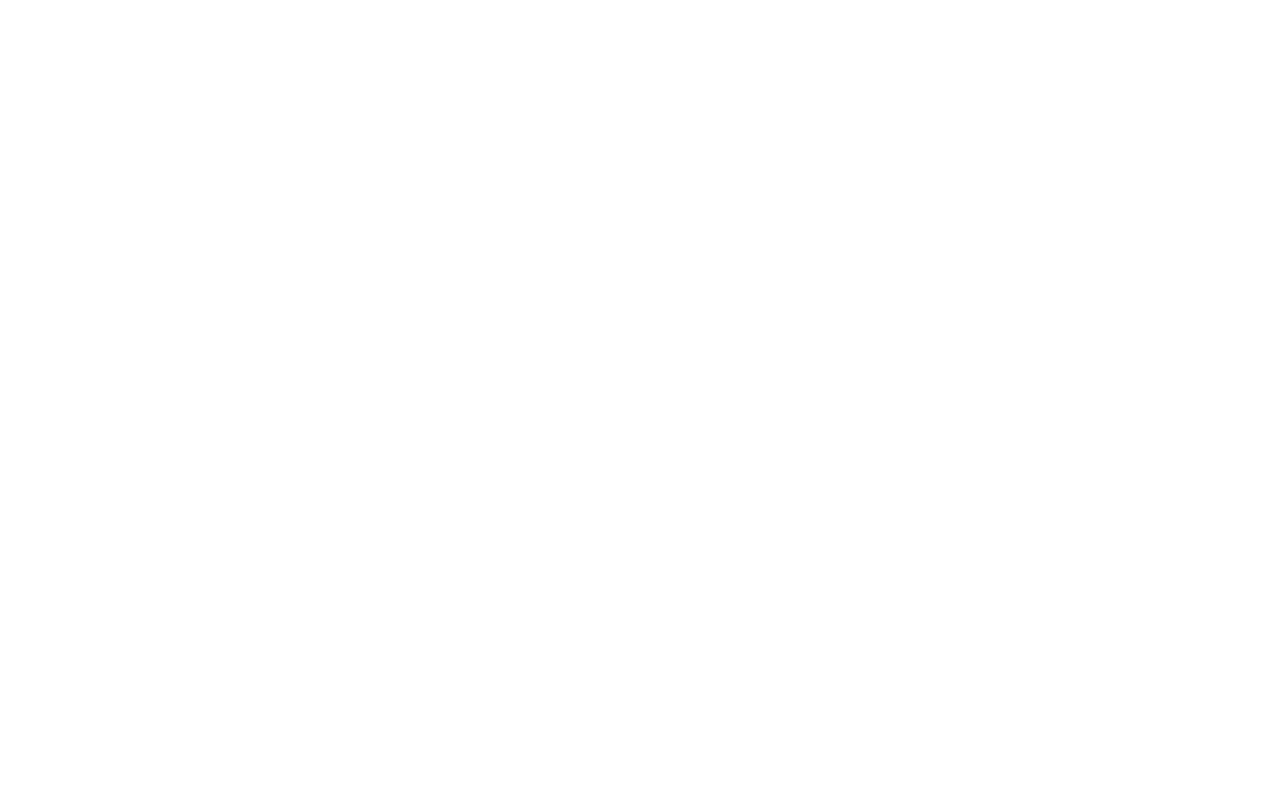
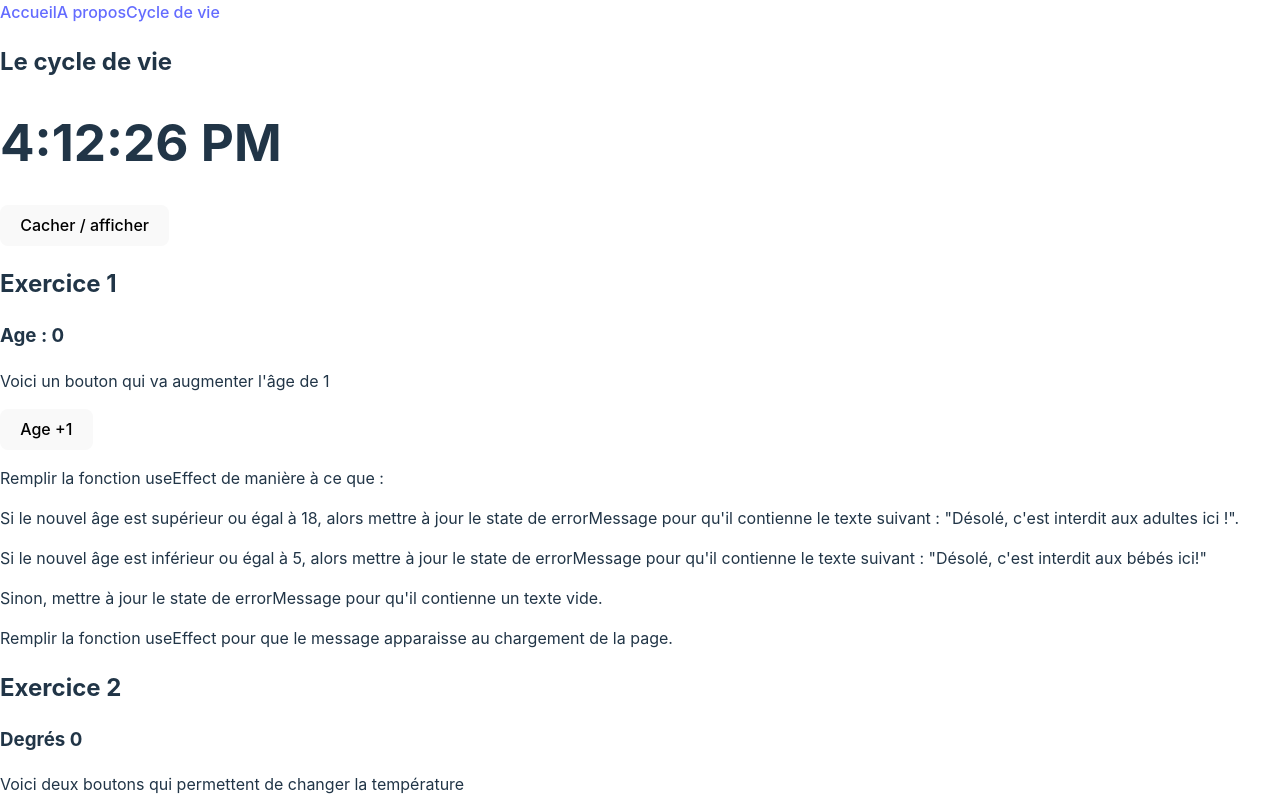
Before and after one commit to matthieumota/react-ib, a React (Vite) app in the folder 02-vite/: page /cycle-de-vie in a window 1280 px wide. Before the commit this address had no page. Shown: the top 800 px of the page. Built offline with nearby package versions, Linux system fonts and the light colour scheme; no server answers.

Commit message:
Move to routes

```diff
--- a/02-vite/src/App.jsx
+++ b/02-vite/src/App.jsx
@@ -1,55 +1,15 @@
-import { useState } from 'react'
-import Button from './Button'
-import Clock from './Clock'
-import List from './List'
-import Counter from './exercices/Counter'
-import Props2 from './exercices/Props2'
-import Props3 from './exercices/Props3'
-import Props5 from './exercices/Props5'
-import CounterPlus from './exercices/CounterPlus'
-import Lifecycle2 from './exercices/Lifecycle2'
-import StateChallenge from './exercices/StateChallenge'
-import Ajax from './Ajax'
-import Ajax1 from './exercices/Ajax1'
 import { NavLink, Outlet } from 'react-router-dom'
 
 function App() {
-  const [show, setShow] = useState(true);
-
   return (
     <>
       <nav>
         <NavLink to="/">Accueil</NavLink>
         <NavLink to="/a-propos">A propos</NavLink>
+        <NavLink to="/cycle-de-vie">Cycle de vie</NavLink>
       </nav>
 
       <Outlet />
-
-      <h1>Salut React</h1>
-      <Button>Contact</Button>
-      <Button>Valider</Button>
-      <Button>Demande</Button>
-      <List />
-
-      <h2>Exercices props</h2>
-      {/*<Props2 />
-      <Props3 />
-      <Props5 />
-      <Counter />
-      <Counter init={3} max={10} />
-      <CounterPlus step={1} frequency={1000} />
-      <StateChallenge />*/}
-
-      <h2>Le cycle de vie</h2>
-      {/*show && <Clock />*/}
-      <button onClick={() => setShow(!show)}>
-        Cacher / afficher
-      </button>
-      {/*<Lifecycle2 />*/}
-
-      <h2>Ajax</h2>
-      <Ajax />
-      <Ajax1 />
     </>
   )
 }
--- a/02-vite/src/main.jsx
+++ b/02-vite/src/main.jsx
@@ -5,6 +5,7 @@
 import './index.css'
 import Home from './pages/Home.jsx'
 import About from './pages/About.jsx'
+import Lifecycle from './pages/Lifecycle.jsx'
 
 ReactDOM.createRoot(document.getElementById('root')).render(
   <React.StrictMode>
@@ -13,6 +14,7 @@
         <Route path="/" element={<App />}>
           <Route index element={<Home />} />
           <Route path="a-propos" element={<About />} />
+          <Route path="cycle-de-vie" element={<Lifecycle />} />
         </Route>
       </Routes>
     </BrowserRouter>
--- a/02-vite/src/pages/About.jsx
+++ b/02-vite/src/pages/About.jsx
@@ -1,6 +1,22 @@
+import Counter from '../exercices/Counter'
+import CounterPlus from '../exercices/CounterPlus'
+import Props2 from '../exercices/Props2'
+import Props3 from '../exercices/Props3'
+import Props5 from '../exercices/Props5'
+import StateChallenge from '../exercices/StateChallenge'
+
 function About() {
   return (
-    <h1>A propos</h1>
+    <>
+      <h2>Exercices props</h2>
+      <Props2 />
+      <Props3 />
+      <Props5 />
+      <Counter />
+      <Counter init={3} max={10} />
+      <CounterPlus step={1} frequency={1000} />
+      <StateChallenge />
+    </>
   )
 }
 
--- a/02-vite/src/pages/Home.jsx
+++ b/02-vite/src/pages/Home.jsx
@@ -1,6 +1,15 @@
+import Button from '../Button'
+import List from '../List'
+
 function Home() {
   return (
-    <h1>Accueil</h1>
+    <>
+      <h1>Salut React</h1>
+      <Button>Contact</Button>
+      <Button>Valider</Button>
+      <Button>Demande</Button>
+      <List />
+    </>
   )
 }
 
--- /dev/null
+++ b/02-vite/src/pages/Lifecycle.jsx
@@ -0,0 +1,26 @@
+import { useState } from 'react'
+import Clock from '../Clock';
+import Lifecycle2 from '../exercices/Lifecycle2';
+import Ajax from '../Ajax';
+import Ajax1 from '../exercices/Ajax1';
+
+function Lifecycle() {
+  const [show, setShow] = useState(true);
+
+  return (
+    <>
+      <h2>Le cycle de vie</h2>
+      {show && <Clock />}
+      <button onClick={() => setShow(!show)}>
+        Cacher / afficher
+      </button>
+      <Lifecycle2 />
+
+      <h2>Ajax</h2>
+      <Ajax />
+      <Ajax1 />
+    </>
+  )
+}
+
+export default Lifecycle
```
